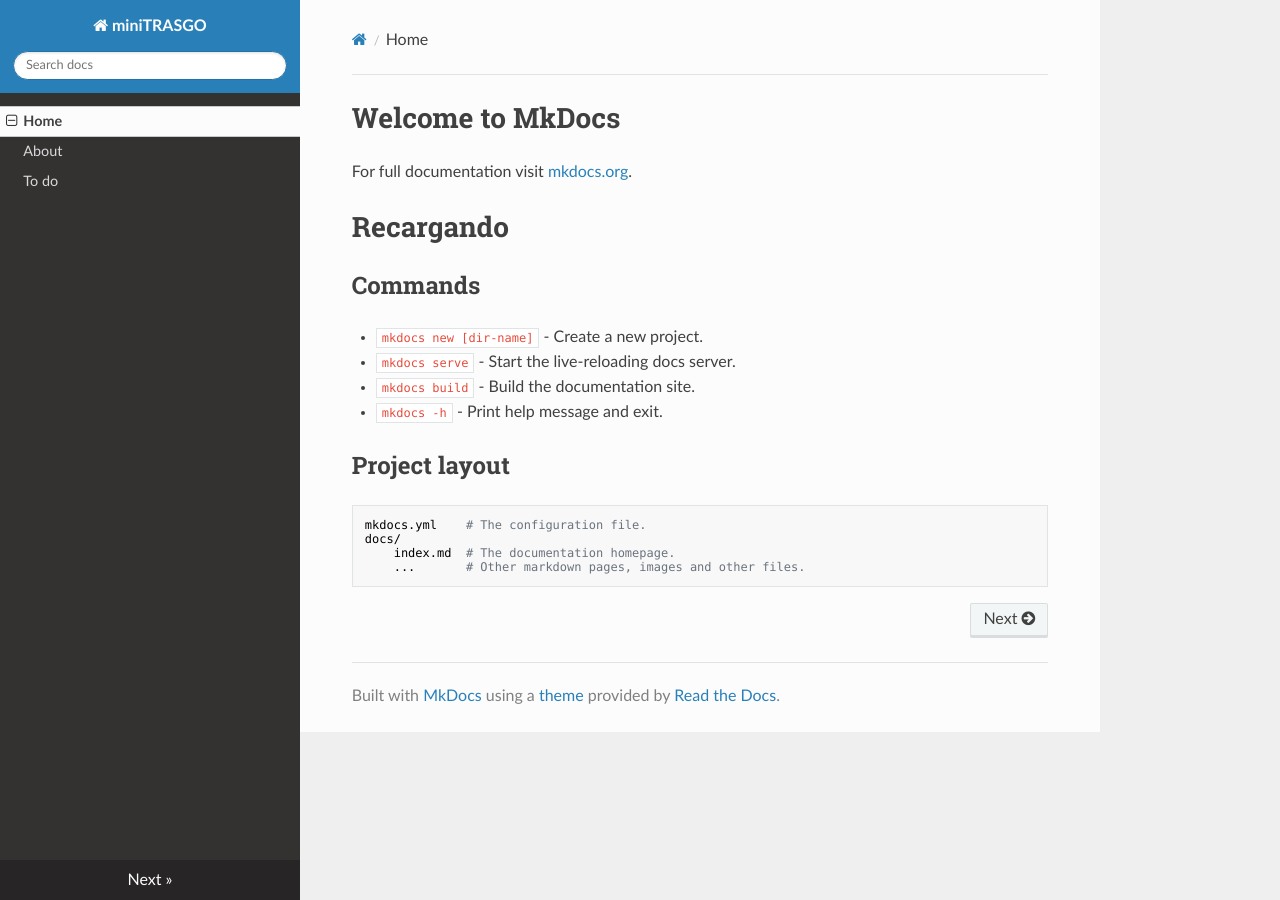
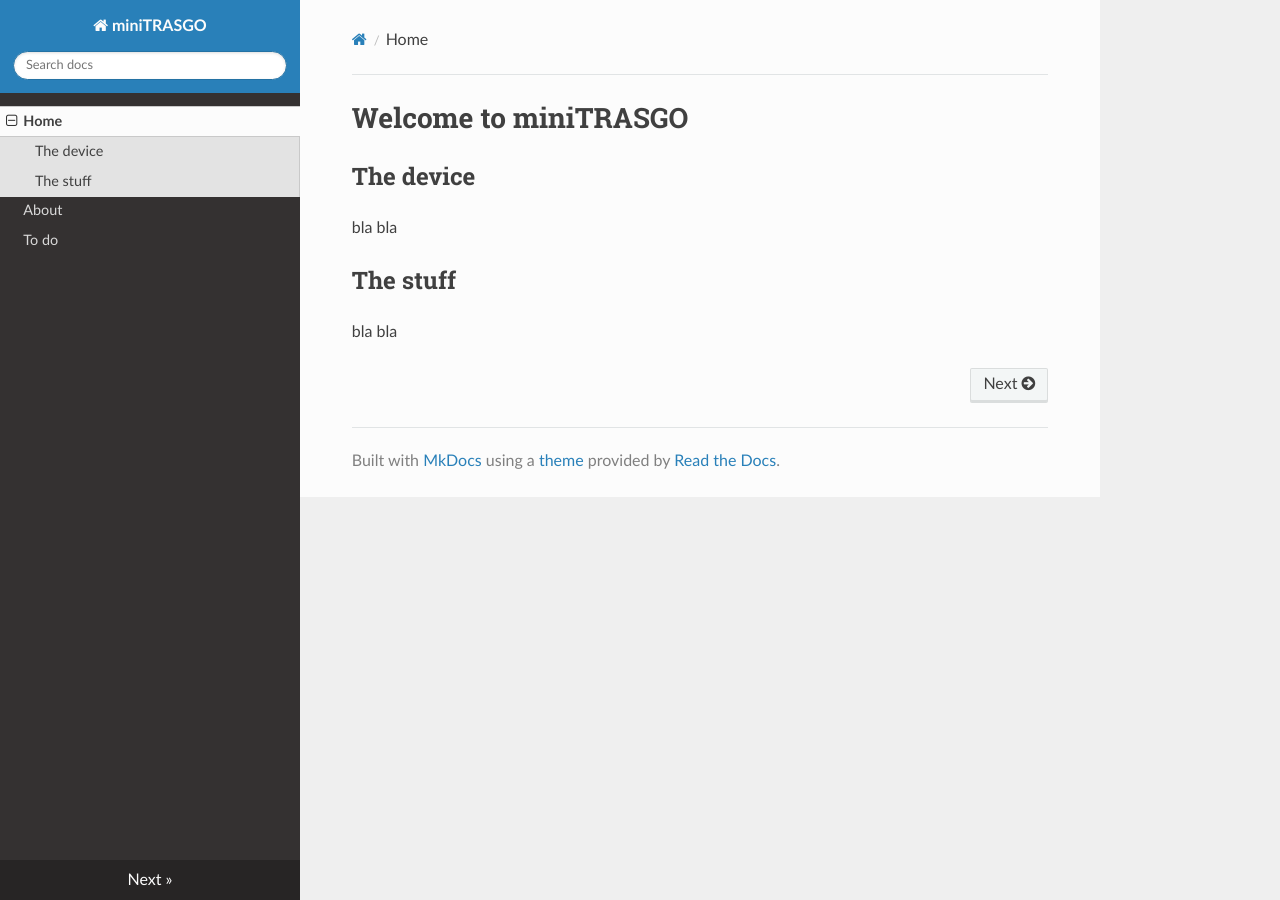
Before and after one commit to cayesoneira/miniTRASGO-documentation, an MkDocs documentation site: the page built from docs/index.md, in a window 1280 px wide. Built offline with MkDocs 1.6.1, drawn with Linux system fonts in a browser that asks for light colours; nearby versions of some CDN libraries.

Commit message:
Update index.md

```diff
--- a/docs/index.md
+++ b/docs/index.md
@@ -1,19 +1,7 @@
-# Welcome to MkDocs
+# Welcome to miniTRASGO
 
-For full documentation visit [mkdocs.org](https://www.mkdocs.org).
+## The device
+bla bla
 
-# Recargando
-
-## Commands
-
-* `mkdocs new [dir-name]` - Create a new project.
-* `mkdocs serve` - Start the live-reloading docs server.
-* `mkdocs build` - Build the documentation site.
-* `mkdocs -h` - Print help message and exit.
-
-## Project layout
-
-    mkdocs.yml    # The configuration file.
-    docs/
-        index.md  # The documentation homepage.
-        ...       # Other markdown pages, images and other files.
+## The stuff
+bla bla
```
